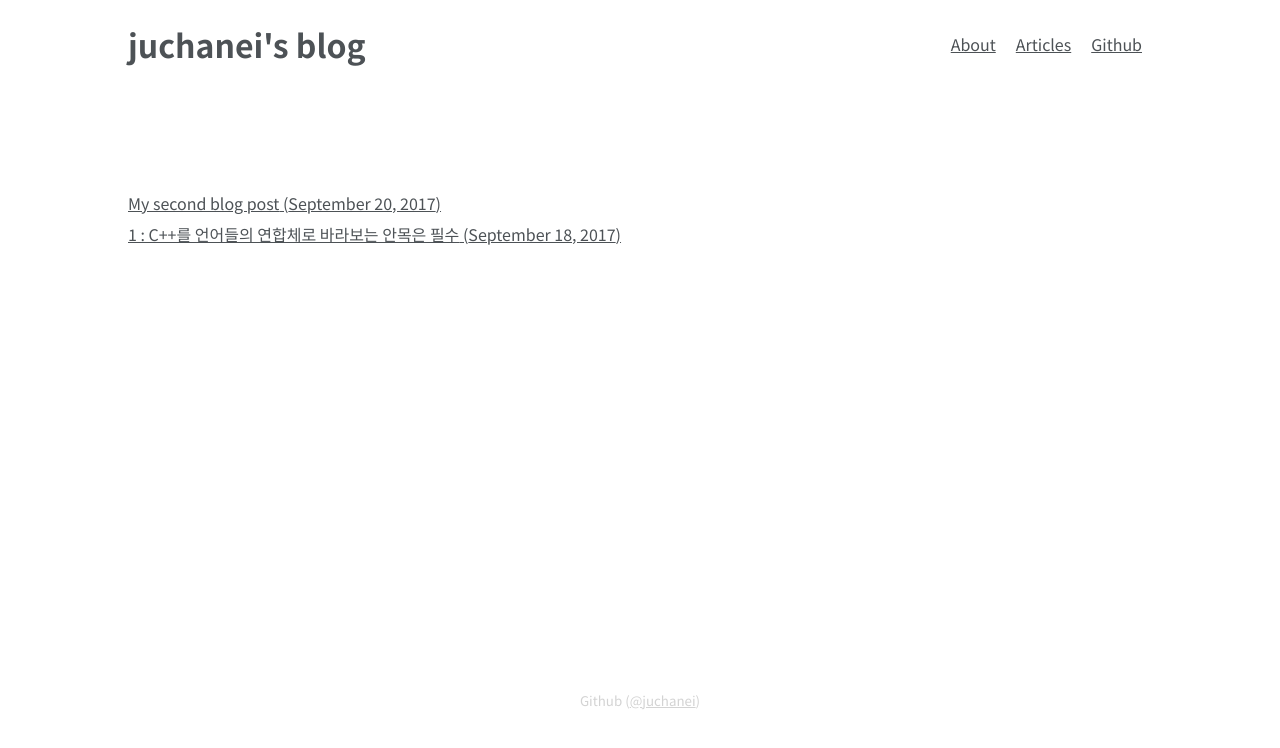
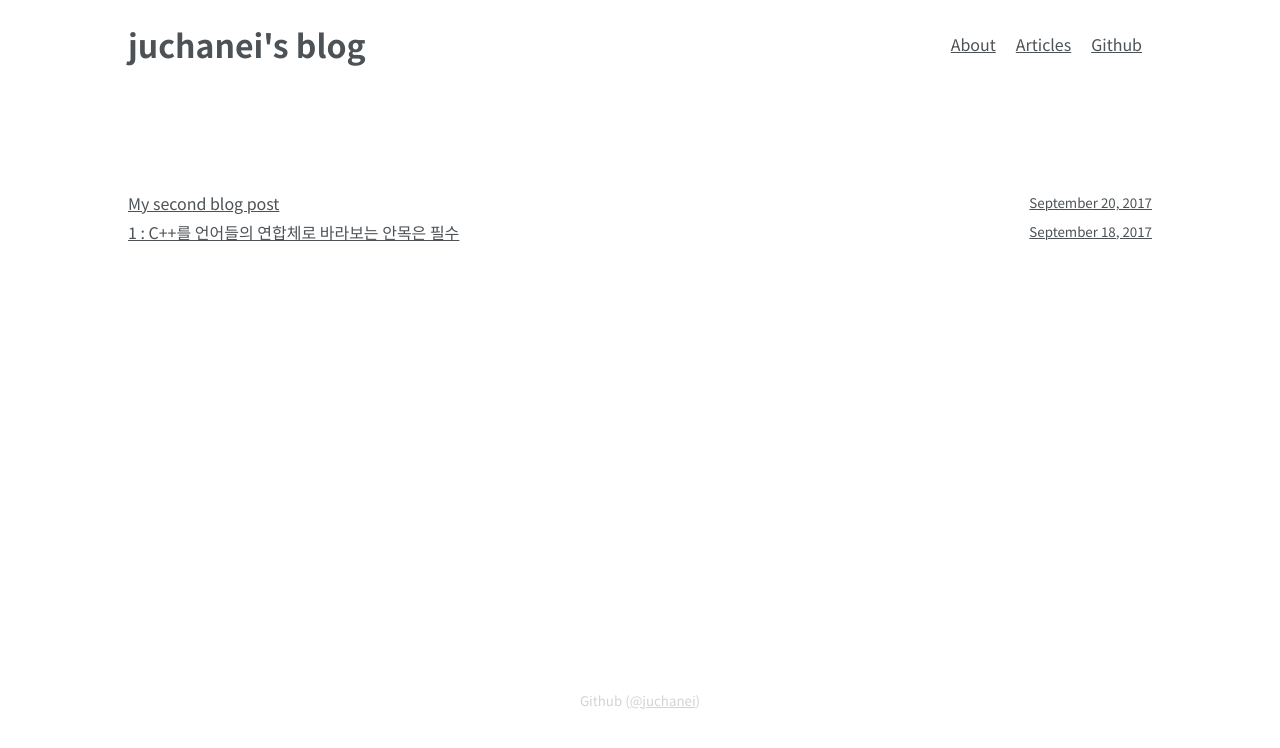
Before and after one commit to juchanei/juchanei.github.io, a Gatsby site: page /articles in a window 1280 px wide. Built offline with nearby package versions, Linux system fonts and the light colour scheme; Gatsby itself is replaced by a stand-in of ours.

Commit message:
style: Change date font size in article list

```diff
--- a/src/pages/articles.tsx
+++ b/src/pages/articles.tsx
@@ -33,8 +33,17 @@ const ArticlesPage: React.FC<ArticlesPageProps> = ({
             .map((edge) => (
                 <div key={edge.node.id}>
                     <Link to={edge.node.frontmatter.slug}>
-                        {edge.node.frontmatter.title} (
-                        {edge.node.frontmatter.date})
+                        <div style={{ display: 'flex' }}>
+                            {edge.node.frontmatter.title}
+                            <time
+                                style={{
+                                    marginLeft: 'auto',
+                                    fontSize: 'smaller',
+                                }}
+                            >
+                                {edge.node.frontmatter.date}
+                            </time>
+                        </div>
                     </Link>
                 </div>
             ))}
```
